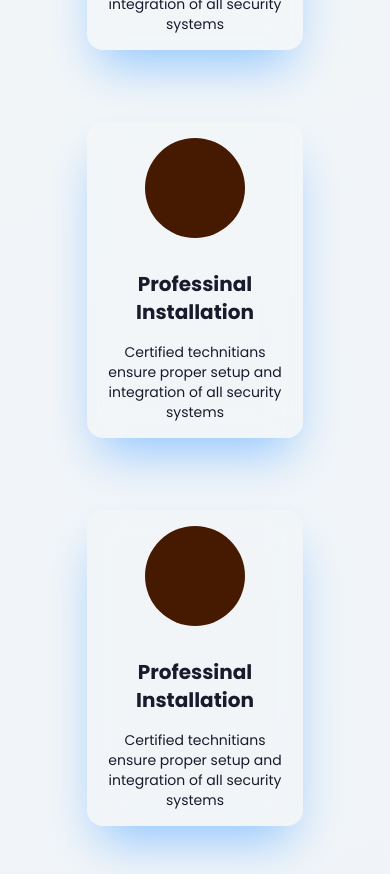
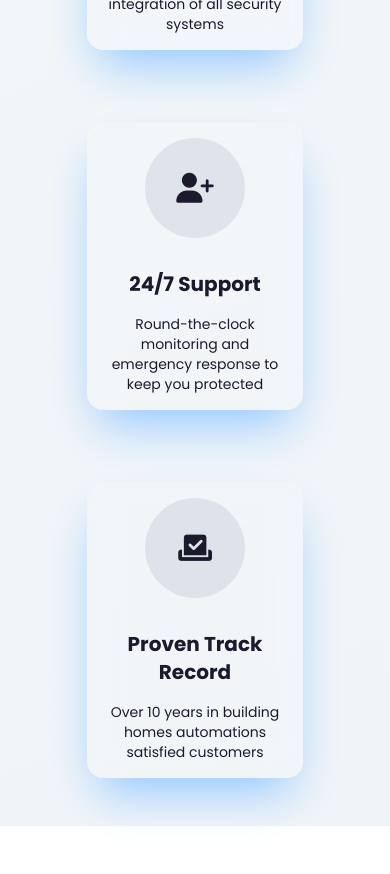
Before and after one commit to aziyanck/industech-fe, a React (Vite) app: page / in a window 390 px wide. Shown: the part 8060-8934 px from the top of the page. After the commit the page ends 8886 px from the top, so only its background shows below. Built offline with nearby package versions, Linux system fonts and the light colour scheme.

Commit message:
why ita page completed

```diff
--- a/src/components/Brands.jsx
+++ b/src/components/Brands.jsx
@@ -8,15 +8,15 @@ function Brands() {
     return (
         <div className="w-full h-[20vh] dark-text-s light-text-s ">
             <div className="flex flex-col justify-center items-center w-full">
-                <h1 className="text-2xl poppins-extrabold">Our Trusted Brands</h1>
+                <h1 data-aos="fade-down" className="text-2xl poppins-extrabold">Our Trusted Brands</h1>
 
                 <div className="m-4 flex flex-col w-full bg-blue-300 group-[.dark-mode]:bg-blue-950 justify-center items-center">
-                    <h1 className="mt-4 text-lg">The Smartest Home Work Together</h1>
+                    <h1 data-aos="fade-up" data-aos-delay="100" className="mt-4 text-lg">The Smartest Home Work Together</h1>
 
                     <div className="flex justify-around flex-wrap gap-6 p-4 [&>*]:md:w-34 w-full max-w-[500px]">
-                        <img src={google} alt="Google" className="w-[100px] h-auto object-contain" />
-                        <img src={apple} alt="Apple" className="w-[100px] h-auto object-contain" />
-                        <img src={alexa} alt="Alexa" className="w-[100px] h-auto object-contain" />
+                        <img data-aos="fade-right" src={google} alt="Google" className="w-[100px] h-auto object-contain" />
+                        <img data-aos="fade-up" src={apple} alt="Apple" className="w-[100px] h-auto object-contain" />
+                        <img data-aos="fade-left" src={alexa} alt="Alexa" className="w-[100px] h-auto object-contain" />
                     </div>
                 </div>
             </div>
--- a/src/components/Feature.jsx
+++ b/src/components/Feature.jsx
@@ -5,7 +5,7 @@ function Feature() {
         <div className="feature  w-[100vw] h-[auto] flex flex-col justify-center items-center overflow-hidden ">
 
             <div className="flex p-6 w-[90vw] justify-center items-center">
-                <div className="flex flex-col justify-around  items-center z-[1] bg-white/10 backdrop-blur-lg rounded-xl shadow-xl shadow-blue-300 group-[.dark-mode]:shadow-none group-[.dark-mode]:shadow-2xl min-w[95vw] md:min-w-[80vw] w-[95vw] md:w-[80] max-w-[95%] md:max-w-[80%] h-[auto] p-4">
+                <div className="flex flex-col justify-around  items-center z-[1] bg-white/10 backdrop-blur-lg rounded-xl shadow-xl shadow-blue-300 group-[.dark-mode]:shadow-none group-[.dark-mode]:shadow-2xl min-w[95vw] md:min-w-[80vw] w-[95vw] md:w-[80] max-w-[95%] md:max-w-[80%] h-[auto] md:py-16 p-4">
                     <div className="ft pb-4 light-text-s  dark-text-s text-center ">
                         <h1 data-aos="fade-up" className=" text-center text-lg md:text-2xl poppins-extrabold p-4">We make your home smarter and your life easier!</h1>
                         <p data-aos="fade-up" data-aos-delay="100" className="mx-2 light-text-l dark-text-l text-justify text-xs md:text-base leading-loose poppins-mededium md:mx-20">
--- a/src/components/WhyIta.jsx
+++ b/src/components/WhyIta.jsx
@@ -2,25 +2,25 @@ function WhyIta() {
     return (
         <div className="flex justify-center items-center w-[100vw] h-[auto] dark-text-s light-text-s">
             <div className="flex flex-col justify-center items-center w-[90vw] h-[auto]">
-                <h1 data-aos="fade-up" className="text-2xl poppins-extrabold p-4 mt-8">Why Choose ITA?</h1>
+                <h1 data-aos="fade-down" className="text-2xl poppins-extrabold p-4 mt-8">Why Choose ITA?</h1>
                 <p className="pb-4 light-text-vl dark-text-l text-center">Industry-leading security solutions backed by years of experence</p>
                 <div className="services w-[80vw] h-[auto] md:h-[80%] flex flex-col md:flex-row gap-10 justify-center items-center p-8 rounded-2xl">
                     <div className="card m-4 flex flex-col md:w-[25%] md:h-[50%] justify-center items-center gap-4 rounded-2xl bg-white/10 backdrop-blur-lg shadow-2xl shadow-blue-300 group-[.dark-mode]:shadow-none group-[.dark-mode]:shadow-2xl">
-                        <div className=" w-[100px] m-4 h-[100px] rounded-full bg-amber-950"></div>
-                        <p className="text-xl text-center poppins-extrabold">Professinal Installation</p>
+                        <div className=" w-[100px] m-4 h-[100px] rounded-full flex justify-center items-center l-bg"><i class="fa-solid dark-text-s i-text light-text-s fa-shield"></i></div>
+                        <p className="text-xl px-4 text-center poppins-extrabold">Professinal Installation</p>
                         <p className="text-sm mb-4 mx-4 text-center poppins-regular">Certified technitians ensure proper setup and integration of all security systems</p>
                     </div>
 
                      <div className="card m-4 flex flex-col md:w-[25%] md:h-[50%] justify-center items-center gap-4 rounded-2xl bg-white/10 backdrop-blur-lg shadow-2xl shadow-blue-300 group-[.dark-mode]:shadow-none group-[.dark-mode]:shadow-2xl">
-                        <div className=" w-[100px] m-4 h-[100px] rounded-full bg-amber-950"></div>
-                        <p className="text-xl text-center poppins-extrabold">Professinal Installation</p>
-                        <p className="text-sm mb-4 mx-4 text-center poppins-regular">Certified technitians ensure proper setup and integration of all security systems</p>
+                        <div className=" w-[100px] m-4 h-[100px] rounded-full flex justify-center items-center l-bg"><i class="fa-solid dark-text-s i-text light-text-s fa-user-plus"></i></div>
+                        <p className="text-xl px-4 text-center poppins-extrabold">24/7 Support</p>
+                        <p className="text-sm mb-4 mx-4 text-center poppins-regular">Round-the-clock monitoring and emergency response to keep you protected</p>
                     </div>
 
                      <div className="card m-4 flex flex-col md:w-[25%] md:h-[50%] justify-center items-center gap-4 rounded-2xl bg-white/10 backdrop-blur-lg shadow-2xl shadow-blue-300 group-[.dark-mode]:shadow-none group-[.dark-mode]:shadow-2xl">
-                        <div className=" w-[100px] m-4 h-[100px] rounded-full bg-amber-950"></div>
-                        <p className="text-xl text-center poppins-extrabold">Professinal Installation</p>
-                        <p className="text-sm mb-4 mx-4 text-center poppins-regular">Certified technitians ensure proper setup and integration of all security systems</p>
+                        <div className=" w-[100px] m-4 h-[100px] rounded-full flex justify-center items-center l-bg"> <i class="fa-solid dark-text-s i-text light-text-s fa-check-to-slot"></i></div>
+                        <p className="text-xl px-4 text-center poppins-extrabold">Proven Track Record</p>
+                        <p className="text-sm mb-4 mx-4 text-center poppins-regular">Over 10 years in building homes automations satisfied customers</p>
                     </div>
                 </div>
             </div>
--- a/src/index.css
+++ b/src/index.css
@@ -226,6 +226,14 @@ body {
   @apply  group-[.dark-mode]:text-white/90
 }
 
+.i-text{
+  @apply text-3xl md:text-4xl
+}
+
+.l-bg{
+  @apply group-[.dark-mode]:bg-gray-200/10 bg-[#9fabb63d]
+}
+
 html.dark-mode body {
   background: #020024;
   background: linear-gradient(319deg, rgb(3, 2, 31) 1%, rgb(10, 10, 73) 100%);
```
